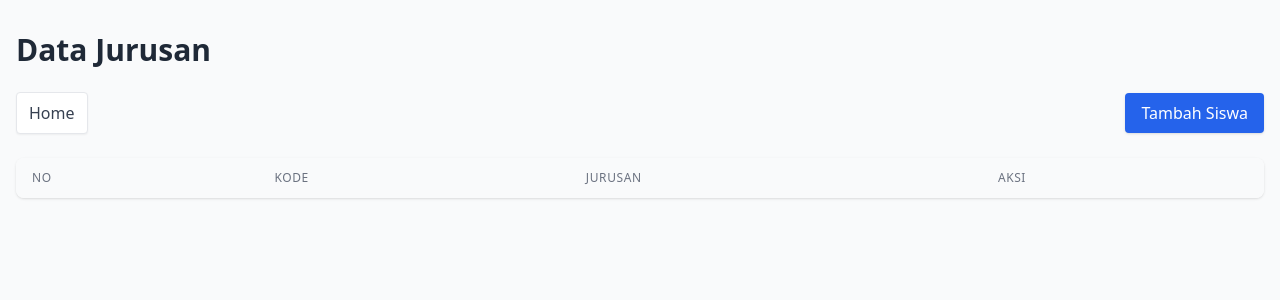
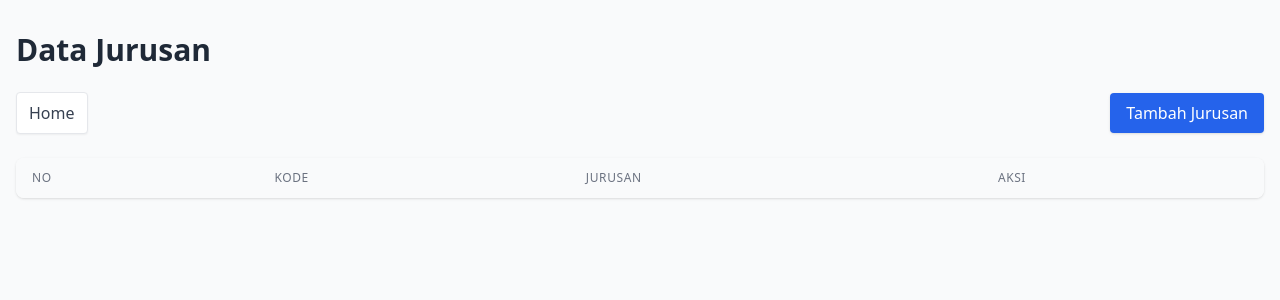
Before and after one commit to St4rkXc/tugasrpl-crudti, a PHP site: page /jurusan/index.php in a window 1280 px wide. Shown: the top 300 px of the page. Run offline with PHP 8.4, Linux system fonts and the light colour scheme; data that the repository does not hold is empty; some libraries are stand-ins or nearby versions.

Commit message:
fix index

```diff
--- a/public/jurusan/index.php
+++ b/public/jurusan/index.php
@@ -21,7 +21,7 @@
                 <a href="../index.php" class="inline-block bg-white border border-gray-200 text-gray-700 px-3 py-2 rounded shadow-sm hover:bg-gray-50">Home</a>
             </div>
             <div>
-                <a href="add.php" class="inline-block bg-blue-600 text-white px-4 py-2 rounded shadow hover:bg-blue-700">Tambah Siswa</a>
+                <a href="add.php" class="inline-block bg-blue-600 text-white px-4 py-2 rounded shadow hover:bg-blue-700">Tambah Jurusan</a>
             </div>
         </nav>
 
```
